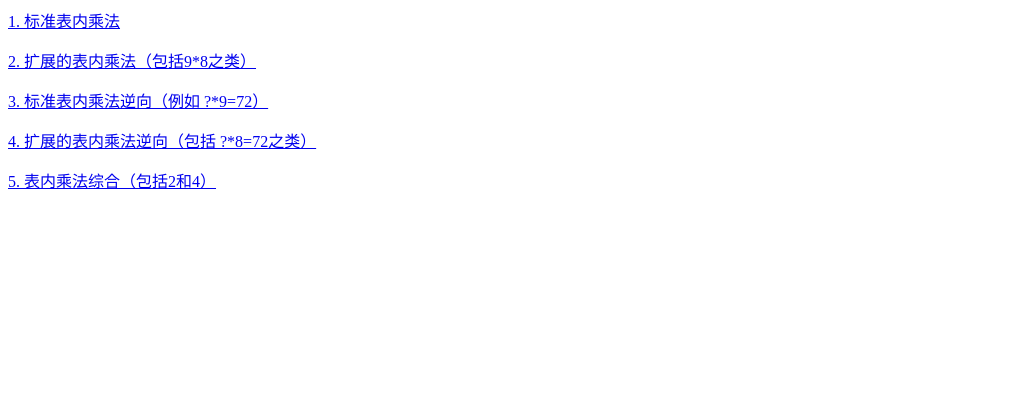
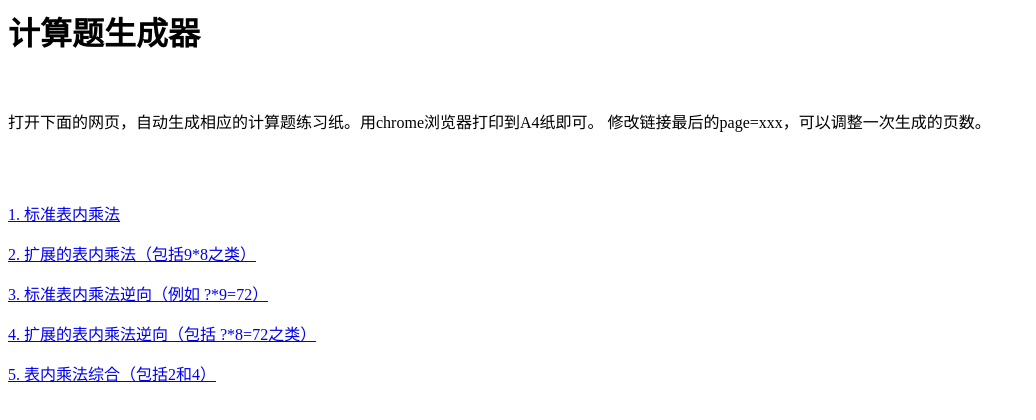
Before and after one commit to chen15959/jisuanti, a plain HTML site: page index.html in a window 1280 px wide. Shown: the whole page, without its empty margins (0-1036 px from the left). Drawn offline with Linux system fonts and the light colour scheme.

Commit message:
Update index.html

```diff
--- a/index.html
+++ b/index.html
@@ -1,5 +1,13 @@
 <html><head><title>计算题生成器</title></head>
 <body>
+<h1>计算题生成器</h1>
+<br />
+<p>
+打开下面的网页，自动生成相应的计算题练习纸。用chrome浏览器打印到A4纸即可。
+修改链接最后的page=xxx，可以调整一次生成的页数。
+</p>
+<br />
+<br />
 
 <p><a href="chengfa1.html?page=2">1. 标准表内乘法</a></p>
 <p><a href="chengfa2.html?page=2">2. 扩展的表内乘法（包括9*8之类）</a></p>
```
